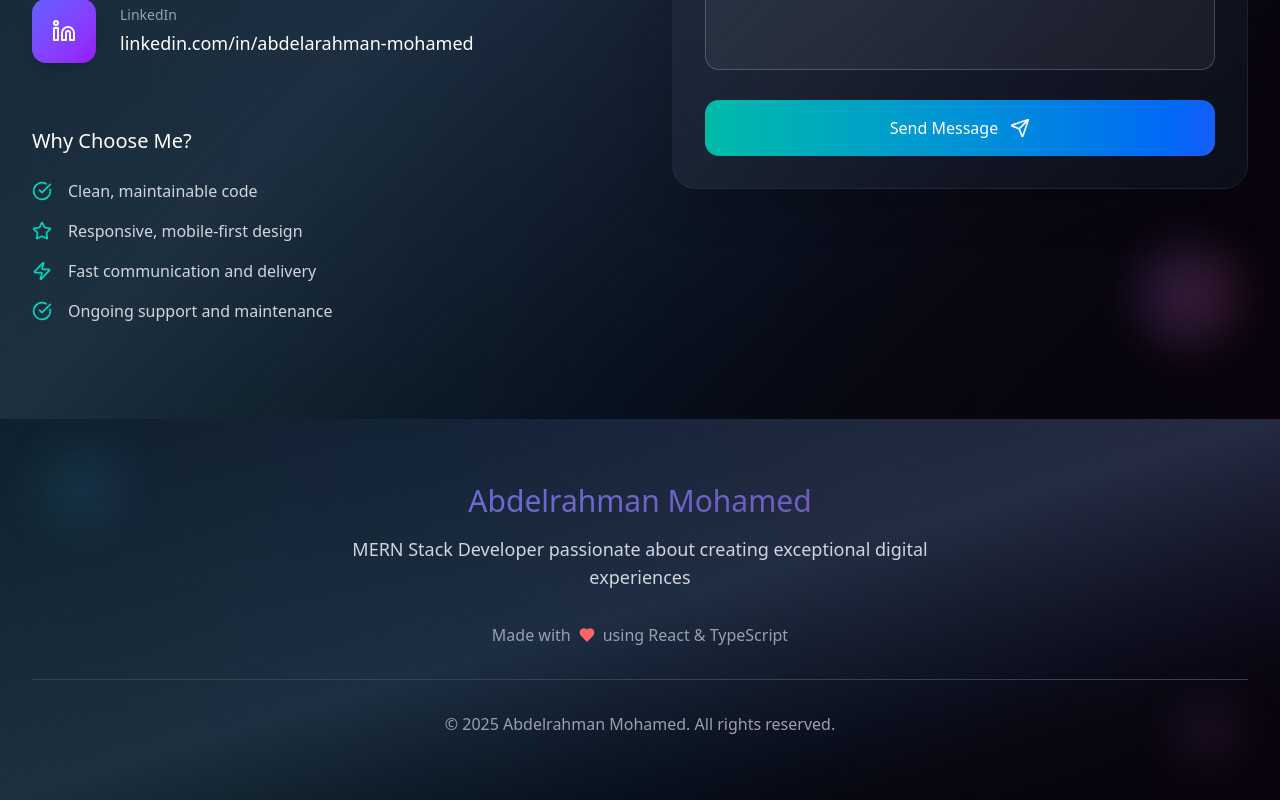
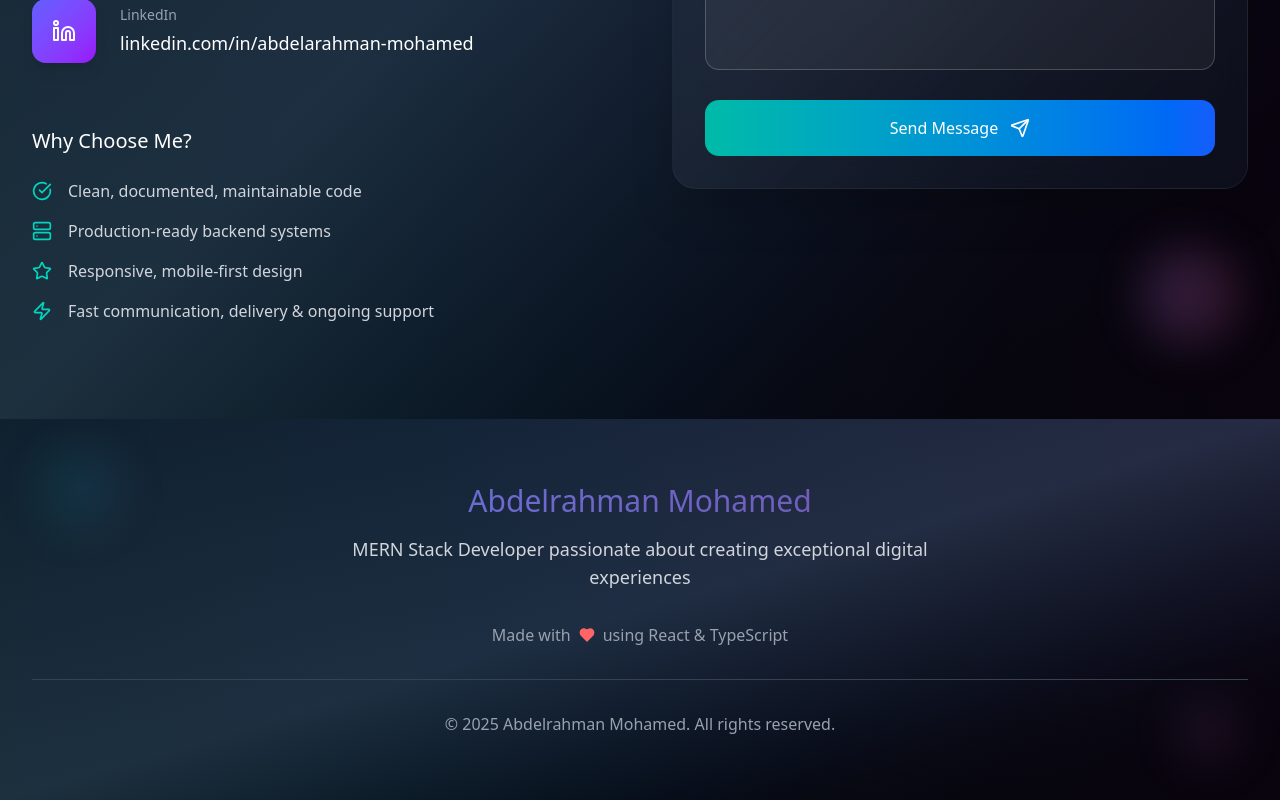
Before and after one commit to Abdelrahman-Mohamed-program/Portfolio, a React (Vite) app: page / in a window 1280 px wide. Shown: the part 10510-11310 px from the top of the page. Built offline with nearby package versions, Linux system fonts and the light colour scheme.

Commit message:
Update ContactSection.tsx

```diff
--- a/src/components/ContactSection.tsx
+++ b/src/components/ContactSection.tsx
@@ -1,5 +1,6 @@
 import { Phone, Mail, MapPin, Linkedin, Send, CheckCircle, Star, Zap } from "lucide-react"
 import { motion } from "motion/react"
+import { Server } from "lucide-react"
 import { useEffect, useRef, useState } from "react"
 import emailjs from "@emailjs/browser";
 export function ContactSection() {
@@ -43,7 +44,7 @@ export function ContactSection() {
     console.log('Form submitted:', formData)
         emailjs
       .send(
-        "service_o6yqe6e", // replace with your EmailJS service ID
+        "service_yzqs24s", // replace with your EmailJS service ID
         "template_k36yfsg", // replace with your EmailJS template ID
         formData,
         "q_25ZpYd9FwJarE9j" // replace with your EmailJS public key
@@ -98,10 +99,15 @@ export function ContactSection() {
     }
   ]
 
+
 const benefits = [
   {
     icon: <CheckCircle className="w-5 h-5" />,
-      text: "Clean, maintainable code"
+    text: "Clean, documented, maintainable code"
+  },
+  {
+    icon: <Server className="w-5 h-5" />,
+    text: "Production-ready backend systems"
   },
   {
     icon: <Star className="w-5 h-5" />,
@@ -109,13 +115,10 @@ export function ContactSection() {
   },
   {
     icon: <Zap className="w-5 h-5" />,
-      text: "Fast communication and delivery"
-    },
-    {
-      icon: <CheckCircle className="w-5 h-5" />,
-      text: "Ongoing support and maintenance"
+    text: "Fast communication, delivery & ongoing support"
   }
 ]
+
 
   return (
     <section ref={sectionRef} id="contact" className="relative py-24 bg-gradient-to-br from-gray-900 via-gray-800 to-black overflow-hidden">
```
Lines whose indentation alone changed are shown as unchanged.
